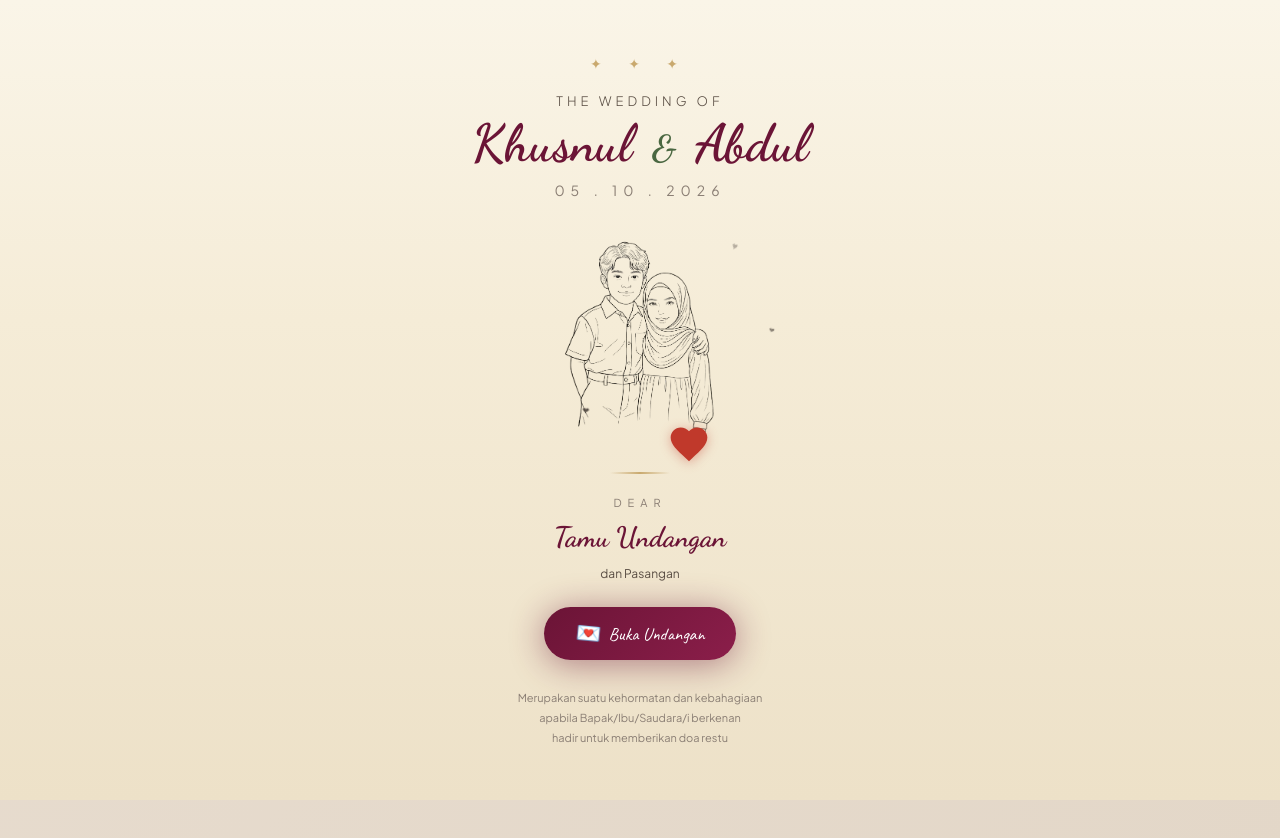
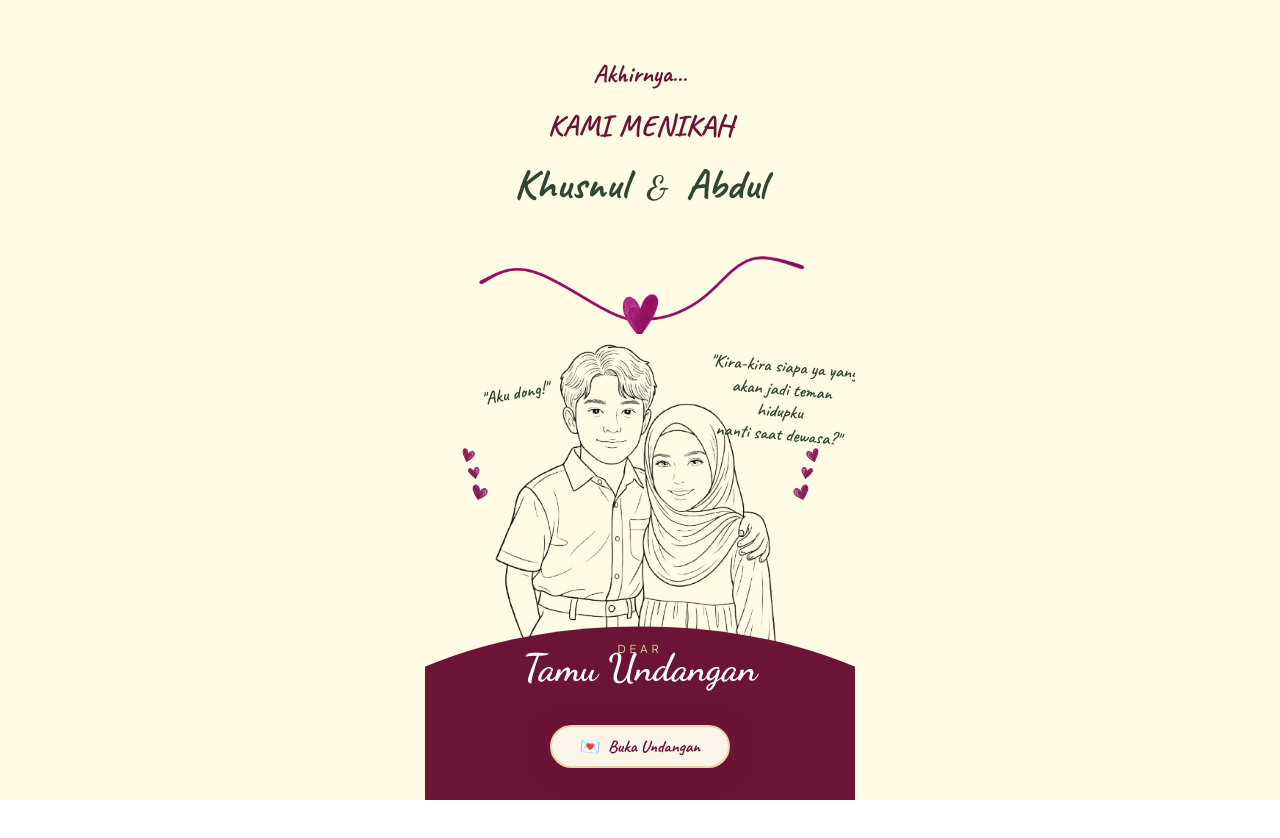
Before and after one commit to Yunic10/LineartInvitation, a plain HTML site: page index.html in a window 1280 px wide. Shown: the top 838 px of the page. After the commit the page ends 800 px from the top, so only its background shows below. Drawn offline with nearby package versions, Linux system fonts and the light colour scheme.

Commit message:
Ubah Cover

```diff
--- a/index.html
+++ b/index.html
@@ -16,17 +16,23 @@
 <div id="coverModal" class="cover-modal">
   <div class="cover-content">
     <div class="cover-ornament-top">✦ ✦ ✦</div>
-    <p class="cover-subtitle">The Wedding of</p>
+    <p class="cover-subtitle">
+      <span class="cover-finally">Akhirnya...</span>
+      <span class="cover-married">KAMI MENIKAH</span>
+    </p>
     <h1 class="cover-couple-name">Khusnul <span class="cover-ampersand">&</span> Abdul</h1>
     <p class="cover-date-text">05 . 10 . 2026</p>
 
     <div class="cover-photo-single">
+      <div class="cover-dialogue cover-dialogue-left">"Aku dong!"</div>
+      <div class="cover-dialogue cover-dialogue-right">"Kira-kira siapa ya yang akan jadi teman hidupku<br>nanti saat dewasa?"</div>
       <img src="img/cover.png" alt="Khusnul & Abdul" loading="eager">
       <div class="cover-heart">
         <svg viewBox="0 0 24 24" width="44" height="44" fill="#C0392B"><path d="M12 21.35l-1.45-1.32C5.4 15.36 2 12.28 2 8.5 2 5.42 4.42 3 7.5 3c1.74 0 3.41.81 4.5 2.09C13.09 3.81 14.76 3 16.5 3 19.58 3 22 5.42 22 8.5c0 3.78-3.4 6.86-8.55 11.54L12 21.35z"/></svg>
       </div>
       <div class="cover-hearts-float">
-        <span>❤</span><span>♥</span><span>❤</span><span>♥</span><span>❤</span>
+        <img src="element/hatikecil.png" alt="" class="cover-heart-cluster cover-heart-cluster-left">
+        <img src="element/hatikecil.png" alt="" class="cover-heart-cluster cover-heart-cluster-right">
       </div>
     </div>
 
--- a/script.js
+++ b/script.js
@@ -29,10 +29,52 @@ document.addEventListener('DOMContentLoaded', () => {
   const bgMusic = document.getElementById('bgMusic');
   let isMusicPlaying = false;
 
+  // ========== AUTO SLIDES ==========
+  const slides = Array.from(mainContent.children).filter(child =>
+    child.matches('.section, .footer-section')
+  );
+  let activeSlide = 0;
+  let slideTimer;
+
+  slides.forEach(slide => slide.classList.add('slide'));
+
+  function fitSlides() {
+    slides.forEach(slide => {
+      slide.style.setProperty('--slide-scale', '1');
+      const availableHeight = Math.max(1, slide.clientHeight - 32);
+      const contentHeight = Math.max(
+        slide.scrollHeight,
+        slide.firstElementChild ? slide.firstElementChild.scrollHeight : 0
+      );
+      const scale = Math.min(1, availableHeight / Math.max(1, contentHeight));
+      slide.style.setProperty('--slide-scale', String(scale));
+    });
+  }
+
+  function showSlide(index) {
+    activeSlide = (index + slides.length) % slides.length;
+    slides.forEach((slide, slideIndex) => {
+      slide.classList.toggle('active', slideIndex === activeSlide);
+    });
+    requestAnimationFrame(fitSlides);
+    AOS.refreshHard();
+  }
+
+  function startSlideShow() {
+    fitSlides();
+    showSlide(0);
+    slideTimer = setInterval(() => showSlide(activeSlide + 1), 10000);
+  }
+
+  window.addEventListener('resize', fitSlides);
+  window.addEventListener('load', fitSlides);
+  if (document.fonts) document.fonts.ready.then(fitSlides);
+
   openBtn.addEventListener('click', () => {
     coverModal.classList.add('hidden');
     mainContent.classList.add('visible');
     musicToggle.classList.add('visible');
+    startSlideShow();
 
     // Try to play music
     setTimeout(() => {
--- a/style.css
+++ b/style.css
@@ -52,6 +52,7 @@ body {
   color: var(--text-dark);
   line-height: 1.6;
   overflow-x: hidden;
+  overflow-y: hidden;
   min-height: 100vh;
 }
 
@@ -61,14 +62,8 @@ body {
     background: linear-gradient(135deg, #E8DDD0 0%, #D4C5B0 100%);
     display: flex;
     justify-content: center;
-    align-items: center;
+    align-items: flex-start;
     min-height: 100vh;
-  }
-  .main-content {
-    max-width: 430px;
-    box-shadow: 0 0 60px rgba(0,0,0,0.15);
-    border-left: 1px solid rgba(255,255,255,0.3);
-    border-right: 1px solid rgba(255,255,255,0.3);
   }
 }
 
@@ -100,12 +95,12 @@ button {
   position: fixed;
   inset: 0;
   z-index: 1000;
-  background: linear-gradient(180deg, #FAF5E8 0%, #F5ECD7 40%, #EDE1C8 100%);
+  background: #fffbe5;
   display: flex;
   align-items: center;
   justify-content: center;
   transition: opacity 0.8s ease, transform 0.8s ease, visibility 0.8s;
-  overflow-y: auto;
+  overflow: hidden;
 }
 
 .cover-modal.hidden {
@@ -117,77 +112,117 @@ button {
 
 .cover-content {
   text-align: center;
-  padding: 40px 24px;
-  max-width: 400px;
+  padding: 54px 22px 0;
+  max-width: 430px;
   width: 100%;
+  height: 100dvh;
+  min-height: 100svh;
+  max-height: 100dvh;
+  position: relative;
+  display: flex;
+  flex-direction: column;
+  align-items: center;
+  overflow: hidden;
+  isolation: isolate;
 }
 
 /* Responsive cover */
 
 .cover-ornament-top {
-  color: var(--gold);
-  font-size: 14px;
-  letter-spacing: 12px;
-  margin-bottom: 16px;
+  display: none;
 }
 
 .cover-subtitle {
-  font-family: var(--font-body);
-  font-size: 13px;
-  font-weight: 300;
-  letter-spacing: 4px;
-  text-transform: uppercase;
-  color: var(--text-medium);
-  margin-bottom: 4px;
+  font-family: var(--font-hand);
+  font-size: clamp(21px, 5.5vw, 28px);
+  font-weight: 700;
+  letter-spacing: 0;
+  text-transform: none;
+  color: var(--wine);
+  margin-bottom: 14px;
+  display: flex;
+  flex-direction: column;
+  gap: 8px;
+}
+
+.cover-finally {
+  font-size: 0.9em;
+}
+
+.cover-married {
+  font-size: 1.05em;
 }
 
 .cover-couple-name {
-  font-family: var(--font-script);
-  font-size: 52px;
-  font-weight: 700;
-  color: var(--wine);
-  line-height: 1.1;
-  margin-bottom: 6px;
+  font-family: var(--font-hand);
+  font-size: clamp(30px, 8vw, 42px);
+  font-weight: 700;
+  color: var(--olive-dark);
+  line-height: 1.05;
+  margin-bottom: 0;
 }
 
 .cover-ampersand {
   font-family: var(--font-script);
-  color: var(--olive);
-  font-size: 36px;
+  color: var(--olive-dark);
+  font-size: 32px;
   display: inline-block;
-  margin: 0 6px;
+  margin: 0 8px;
 }
 
 .cover-date-text {
-  font-family: var(--font-body);
-  font-size: 14px;
-  letter-spacing: 6px;
-  color: var(--text-light);
-  margin-bottom: 28px;
+  display: none;
 }
 
 /* Cover Photo */
 .cover-photo-single {
-  margin: auto 25%;
-  width: 70%;
-  position: relative;
+  position: absolute;
+  left: 53%;
+  top: 40%;
+  width: min(82%, 350px);
+  height: 55%;
+  margin: 0;
+  transform: translateX(-50%);
+  display: block;
+  z-index: 1;
 }
 
 .cover-photo-single img {
-  width: 70%;
+  width: 90%;
   height: auto;
-  border-radius: var(--radius-lg);
+  object-fit: contain;
+  object-position: center bottom;
+  filter: sepia(0.15) saturate(0.8);
+  transform: none;
+}
+
+.cover-dialogue {
+  position: absolute;
+  z-index: 3;
+  color: var(--olive-dark);
+  font-family: var(--font-hand);
+  font-size: clamp(13px, 3.5vw, 18px);
+  font-weight: 600;
+  line-height: 1.25;
+  text-align: center;
+}
+
+.cover-dialogue-left {
+  top: 14%;
+  left: 1%;
+  transform: rotate(-10deg);
+}
+
+.cover-dialogue-right {
+  top: 8%;
+  right: -8%;
+  max-width: 150px;
+  transform: rotate(5deg);
 }
 
 /* Heart Pumping Animation */
 .cover-heart {
-  position: absolute;
-  bottom: -14px;
-  right: 80px;
-  width: 44px;
-  height: 44px;
-  z-index: 2;
-  animation: heartPump 1.2s ease-in-out infinite;
+  display: none;
 }
 
 .cover-heart svg {
@@ -195,85 +230,106 @@ button {
 }
 
 @keyframes heartPump {
-  0%   { transform: scale(1); }
-  15%  { transform: scale(1.25); }
-  30%  { transform: scale(1); }
-  45%  { transform: scale(1.15); }
-  60%  { transform: scale(1); }
-  100% { transform: scale(1); }
-}
-
-/* Floating hearts around cover */
+  0%   { transform: translateX(-50%) scale(1); }
+  15%  { transform: translateX(-50%) scale(1.25); }
+  30%  { transform: translateX(-50%) scale(1); }
+  45%  { transform: translateX(-50%) scale(1.15); }
+  60%  { transform: translateX(-50%) scale(1); }
+  100% { transform: translateX(-50%) scale(1); }
+}
+
 .cover-hearts-float {
   position: absolute;
   inset: 0;
   pointer-events: none;
-  overflow: hidden;
-}
-
-.cover-hearts-float span {
-  position: absolute;
-  font-size: 14px;
-  opacity: 0;
-  animation: floatHeart 3s ease-in-out infinite;
-}
-
-.cover-hearts-float span:nth-child(1) { left: 10%; animation-delay: 0s; }
-.cover-hearts-float span:nth-child(2) { left: 30%; animation-delay: 0.6s; font-size: 10px; }
-.cover-hearts-float span:nth-child(3) { left: 55%; animation-delay: 1.2s; }
-.cover-hearts-float span:nth-child(4) { left: 75%; animation-delay: 1.8s; font-size: 11px; }
-.cover-hearts-float span:nth-child(5) { left: 90%; animation-delay: 2.4s; font-size: 9px; }
-
-@keyframes floatHeart {
-  0%   { bottom: -10%; opacity: 0; transform: scale(0.5) rotate(0deg); }
-  20%  { opacity: 0.8; }
-  80%  { opacity: 0.3; }
-  100% { bottom: 110%; opacity: 0; transform: scale(1) rotate(25deg); }
-}
+  overflow: visible;
+  z-index: 3;
+}
+
+.cover-hearts-float .cover-heart-cluster {
+  position: absolute !important;
+  width: 30px !important;
+  height: auto !important;
+  max-width: none !important;
+  display: block !important;
+  margin: 0 !important;
+  padding: 0 !important;
+}
+
+.cover-heart-cluster-left {
+  left: -5%;
+  top: 27%;
+  transform: scaleX(-1) !important;
+}
+
+.cover-heart-cluster-right {
+  right: 2%;
+  top: 27%;
+}
+
 
 /* Cover Decorative Line */
 .cover-decorative-line {
-  width: 60px;
-  height: 2px;
-  background: linear-gradient(90deg, transparent, var(--gold), transparent);
-  margin: 20px auto;
+  position: absolute;
+  left: 9%;
+  right: 9%;
+  top: 31%;
+  width: auto;
+  height: 86px;
+  background: url("element/haticover.png") center center / 100% auto no-repeat;
+  margin: 0;
+  transform: none;
+  z-index: 2;
+}
+
+.cover-decorative-line::before,
+.cover-decorative-line::after {
+  content: none;
 }
 
 .cover-invite-text {
+  position: absolute;
+  bottom: 142px;
+  z-index: 3;
   font-family: var(--font-body);
   font-size: 11px;
-  letter-spacing: 6px;
-  color: var(--text-light);
+  letter-spacing: 4px;
+  color: var(--gold-light);
   text-transform: uppercase;
 }
 
 .cover-guest-name {
+  position: absolute;
+  bottom: 101px;
+  z-index: 3;
   font-family: var(--font-script);
-  font-size: 28px;
-  color: var(--wine);
-  font-weight: 700;
-  margin: 4px 0;
+  font-size: clamp(27px, 7vw, 38px);
+  color: var(--white);
+  font-weight: 700;
+  margin: 0;
 }
 
 .cover-invite-sub {
-  font-family: var(--font-body);
-  font-size: 12px;
-  color: var(--text-medium);
-  margin-bottom: 24px;
+  display: none;
 }
 
 /* CTA Button */
 .cover-cta-btn {
+  position: absolute;
+  bottom: 32px;
+  z-index: 4;
   display: inline-flex;
   align-items: center;
   gap: 8px;
-  padding: 14px 32px;
-  background: linear-gradient(135deg, var(--wine) 0%, var(--wine-light) 100%);
-  color: var(--white);
-  font-family: var(--font-hand);
-  font-size: 18px;
+  padding: 9px 28px;
+  background: var(--bg-cream);
+  color: var(--wine);
+  font-family: var(--font-hand);
+  font-size: 17px;
+  font-weight: 700;
   border-radius: 50px;
-  box-shadow: 0 4px 20px rgba(107, 20, 54, 0.3);
+  border: 2px solid var(--gold-light);
+  box-shadow: 0 3px 10px rgba(44, 36, 32, 0.2);
   transition: all 0.3s ease;
   animation: ctaPulse 2s ease-in-out infinite;
 }
@@ -288,7 +344,7 @@ button {
 }
 
 .cta-icon {
-  font-size: 20px;
+  font-size: 16px;
   animation: envelopeWiggle 1.5s ease-in-out infinite;
 }
 
@@ -304,10 +360,17 @@ button {
 }
 
 .cover-footer-text {
-  font-size: 11px;
-  color: var(--text-light);
-  margin-top: 28px;
-  line-height: 1.8;
+  position: absolute;
+  inset: auto 0 0;
+  height: 31%;
+  padding-top: 24px;
+  background: var(--wine);
+  clip-path: ellipse(78% 70% at 50% 100%);
+  color: transparent;
+  font-size: 0;
+  margin: 0;
+  line-height: 1;
+  z-index: 2;
 }
 
 /* === FLOATING MUSIC TOGGLE === */
@@ -348,13 +411,45 @@ button {
 /* === MAIN CONTENT === */
 .main-content {
   background: var(--bg-cream);
-  min-height: 100vh;
+  width: 100%;
+  max-width: 430px;
+  height: 100svh;
+  min-height: 100svh;
+  overflow: hidden;
+  position: relative;
   opacity: 0;
   transition: opacity 0.5s ease;
 }
 
+@media (min-width: 481px) {
+  .main-content {
+    box-shadow: 0 0 60px rgba(0,0,0,0.15);
+    border-left: 1px solid rgba(255,255,255,0.3);
+    border-right: 1px solid rgba(255,255,255,0.3);
+  }
+}
+
 .main-content.visible {
   opacity: 1;
+}
+
+.main-content > .slide {
+  position: absolute;
+  inset: 0;
+  width: 100%;
+  height: 100%;
+  overflow: hidden;
+  opacity: 0;
+  visibility: hidden;
+  transform-origin: top center;
+  transform: translateX(12px) scale(var(--slide-scale, 1));
+  transition: opacity 0.6s ease, transform 0.6s ease, visibility 0.6s;
+}
+
+.main-content > .slide.active {
+  opacity: 1;
+  visibility: visible;
+  transform: translateX(0) scale(var(--slide-scale, 1));
 }
 
 .section {
@@ -397,23 +492,12 @@ button {
 }
 
 .ayat-card {
-  background: var(--white);
-  border-radius: var(--radius-lg);
   padding: 32px 24px;
-  box-shadow: var(--shadow-card);
-  position: relative;
-  overflow: hidden;
-  border: 1px solid rgba(201, 169, 110, 0.2);
+  position: relative;
 }
 
 .ayat-card::before {
-  content: '';
-  position: absolute;
-  top: 0;
-  left: 0;
-  right: 0;
-  height: 4px;
-  background: linear-gradient(90deg, var(--wine), var(--gold), var(--olive));
+  display: none;
 }
 
 .ayat-ornament-top {
@@ -572,16 +656,16 @@ button {
 .profil-intro {
   font-size: 14px;
   color: var(--text-medium);
-  margin-bottom: 36px;
+  margin-bottom: 24px;
   line-height: 1.8;
 }
 
 .profil-couple-wrapper {
   position: relative;
-  display: flex;
-  flex-direction: column;
-  align-items: center;
-  gap: 12px;
+  display: grid;
+  grid-template-columns: minmax(0, 1fr) minmax(0, 1fr);
+  align-items: stretch;
+  gap: 10px;
 }
 
 /* Red String SVG */
@@ -616,20 +700,20 @@ button {
 
 .profil-card {
   background: var(--white);
-  border-radius: var(--radius-lg);
-  padding: 32px 20px;
+  border-radius: var(--radius-md);
+  padding: 20px 10px 16px;
   box-shadow: var(--shadow-card);
   width: 100%;
-  max-width: 300px;
+  max-width: none;
   position: relative;
   z-index: 2;
   border: 1px solid rgba(201, 169, 110, 0.15);
 }
 
 .profil-frame {
-  width: 120px;
-  height: 120px;
-  margin: 0 auto 16px;
+  width: 88px;
+  height: 88px;
+  margin: 0 auto 12px;
   position: relative;
   border-radius: 50%;
   padding: 4px;
@@ -659,14 +743,19 @@ button {
 
 .profil-name {
   font-family: var(--font-script);
-  font-size: 28px;
-  font-weight: 700;
-  color: var(--wine);
-  margin-bottom: 8px;
+  font-size: 23px;
+  font-weight: 700;
+  color: var(--wine);
+  line-height: 1.1;
+  min-height: 50px;
+  display: flex;
+  align-items: center;
+  justify-content: center;
+  margin-bottom: 4px;
 }
 
 .profil-parent {
-  font-size: 12px;
+  font-size: 10px;
   color: var(--text-light);
   text-transform: uppercase;
   letter-spacing: 2px;
@@ -675,14 +764,14 @@ button {
 
 .profil-parent-names {
   font-family: var(--font-hand);
-  font-size: 16px;
+  font-size: 14px;
   color: var(--text-medium);
   margin-bottom: 12px;
   line-height: 1.5;
 }
 
 .profil-address {
-  font-size: 11px;
+  font-size: 9px;
   color: var(--text-light);
   display: flex;
   align-items: flex-start;
@@ -699,7 +788,7 @@ button {
 
 .profil-child-badge {
   display: inline-block;
-  padding: 4px 14px;
+  padding: 3px 10px;
   background: var(--bg-cream);
   border: 1px dashed var(--gold);
   border-radius: 20px;
@@ -710,10 +799,21 @@ button {
 
 .profil-ampersand {
   font-family: var(--font-script);
-  font-size: 40px;
+  font-size: 30px;
   color: var(--olive);
-  z-index: 2;
-  position: relative;
+  z-index: 3;
+  position: absolute;
+  top: 116px;
+  left: 50%;
+  width: 34px;
+  height: 34px;
+  display: flex;
+  align-items: center;
+  justify-content: center;
+  transform: translateX(-50%);
+  background: var(--bg-cream-dark);
+  border: 1px solid var(--gold);
+  border-radius: 50%;
 }
 
 /* === SECTION 3: SAVE THE DATE === */
@@ -1205,6 +1305,9 @@ button {
 /* === SECTION 6: GIFT === */
 .section-gift {
   text-align: center;
+  min-height: 100svh;
+  display: flex;
+  align-items: center;
 }
 
 .gift-title {
@@ -1319,6 +1422,9 @@ button {
 .section-rsvp {
   text-align: center;
   background: linear-gradient(180deg, var(--bg-cream-dark) 0%, var(--bg-cream) 100%);
+  min-height: 100svh;
+  display: flex;
+  align-items: center;
 }
 
 .rsvp-gazebo {
@@ -1624,15 +1730,6 @@ button {
 
 /* === RESPONSIVE FINE-TUNING === */
 @media (max-width: 360px) {
-  .cover-couple-name {
-    font-size: 42px;
-  }
-  .cover-content {
-    padding: 32px 20px;
-  }
-  .cover-photo-single {
-    width: 80%;
-  }
   .countdown-num {
     width: 56px;
     height: 56px;
@@ -1648,24 +1745,3 @@ button {
     height: 80px;
   }
 }
-
-@media (max-height: 640px) {
-  .cover-content {
-    padding: 24px 20px;
-  }
-  .cover-couple-name {
-    font-size: 40px;
-  }
-  .cover-photo-single {
-    width: 85%;
-  }
-  .cover-footer-text {
-    margin-top: 16px;
-  }
-}
-
-@media (min-width: 481px) and (min-height: 800px) {
-  .cover-content {
-    padding: 48px 32px;
-  }
-}
```
Also changed, not shown: element/haticover.png (added), element/hatikecil.png (added).
